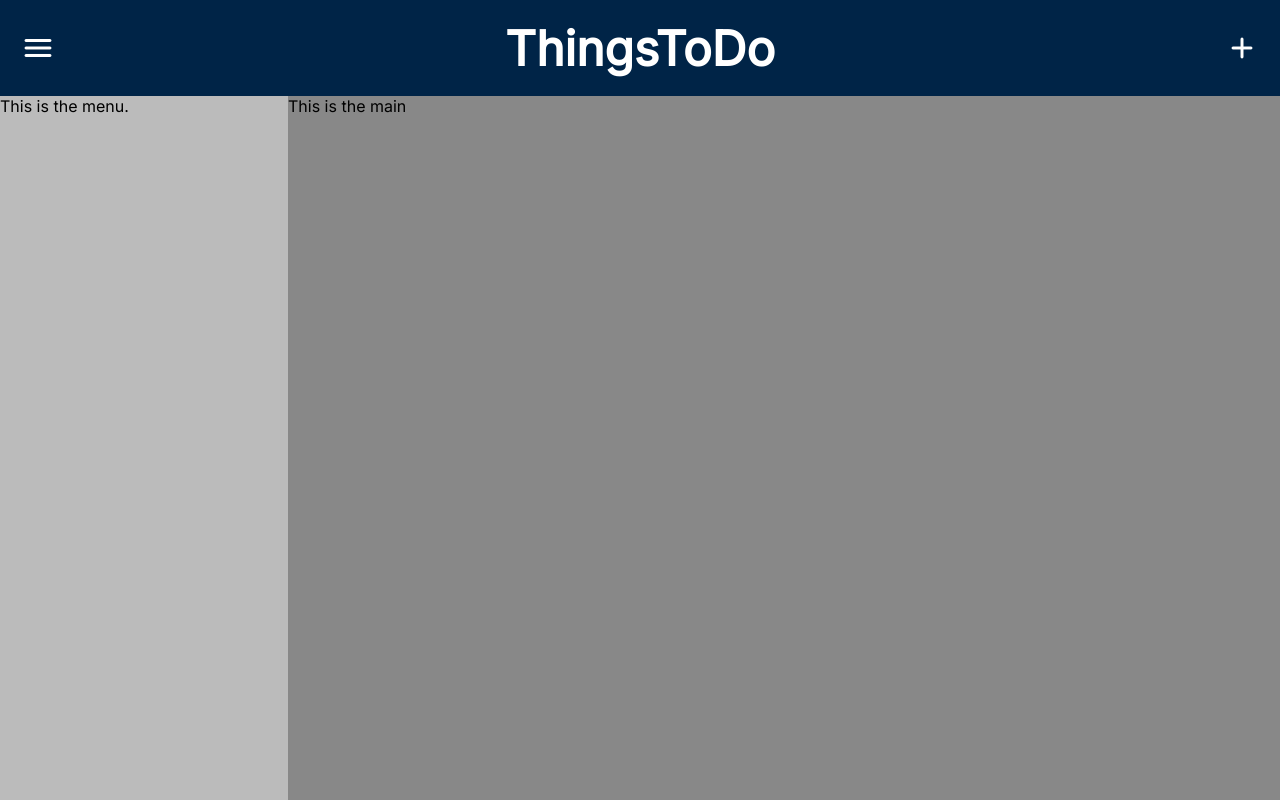
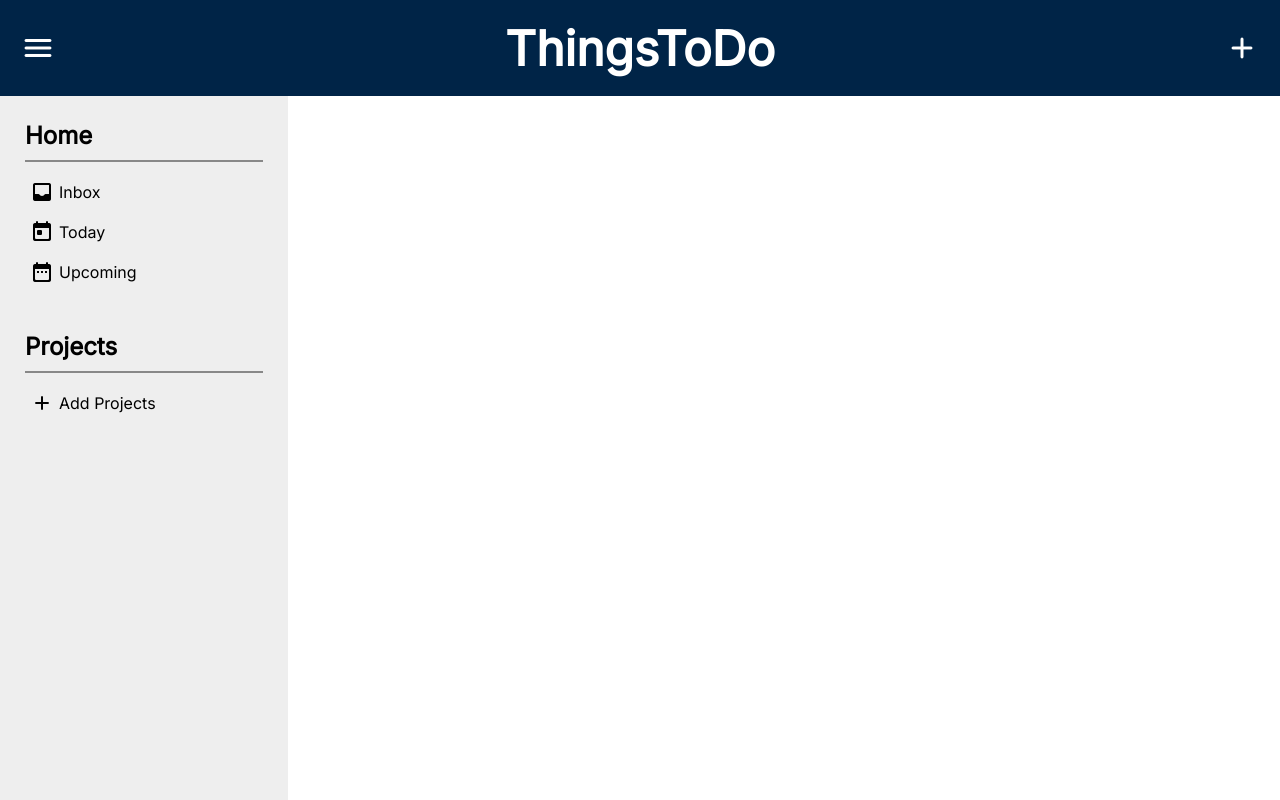
Before and after one commit to fn-2199/todo-list, a website built with webpack: page src/index.html in a window 1280 px wide. Built offline with nearby package versions, Linux system fonts and the light colour scheme.

Commit message:
Stylize sidebar navigation

```diff
--- a/src/style.css
+++ b/src/style.css
@@ -1,7 +1,9 @@
 @import url('https://fonts.googleapis.com/css2?family=Inter&display=swap');
 
 body,
-h1 {
+h1,
+h2,
+p {
     margin: 0;
     padding: 0;
 }
@@ -48,23 +50,47 @@ h1 {
     padding: 10px;
 }
 
-img {
-    height: 25px;
-    width: auto;
-}
-
 nav {
-    background-color: var(--medium-grey);
+    background-color: var(--light-grey);
     grid-row: 2/-1;
     grid-column: 1/2;
+    padding: 25px;
 }
 
 main {
-    background: var(--dark-grey);
+    background: var(--light-color);
     grid-row: 2/-1;
     grid-column: 2/-1;
 }
 
-.stretch {
+body.collapse nav {
+    transform: translateX(-100%);
+}
+
+body.collapse main {
     grid-column: 1/-1;
 }
+
+div#home h2,
+div#projects h2 {
+    padding-bottom: 10px;
+    margin-bottom: 10px;
+    border-bottom: 2px solid var(--dark-grey);
+}
+
+.tab {
+    display: flex;
+    align-items: center;
+    gap: 5px;
+    padding: 8px 5px;
+    cursor: pointer;
+}
+
+#projects {
+    margin-top: 40px;
+}
+
+.tab:hover {
+    background: var(--medium-grey);
+    border-radius: 5px;
+}
--- a/src/ui.js
+++ b/src/ui.js
@@ -1,4 +1,6 @@
 import './style.css';
+
+const CATEGORY = [{category: 'Home', subcategory: [{title: 'Inbox', icon: 'inbox'}, {title:'Today', icon: 'today'}, {title: 'Upcoming', icon: 'date_range'}]}, {category: 'Projects', subcategory: [{title: 'Add Projects', icon: 'add'}]}];
 
 export default function generateUI() {
     const header = document.createElement('header');
@@ -6,28 +8,42 @@ export default function generateUI() {
     h1.textContent = document.title;
 
     const menuImg = document.createElement('span');
-    menuImg.classList.add('material-icons-round');
-    menuImg.classList.add('md-36');
+    menuImg.classList.add('material-icons-round', 'md-36');
     menuImg.textContent = 'menu';
     menuImg.onclick = function() {
-        if (menu.hasAttribute("hidden")) {
-            menu.removeAttribute('hidden');
-            main.classList.toggle('stretch');
-        } else {
-            menu.setAttribute('hidden', '');
-            main.classList.toggle('stretch');
-        }
+        document.body.classList.toggle('collapse');
     }
 
     const addImg = document.createElement('span');
-    addImg.classList.add('material-icons-round');
-    addImg.classList.add('md-36');
+    addImg.classList.add('material-icons-round', 'md-36');
     addImg.textContent = 'add';
 
     const main = document.createElement('main');
-    main.textContent = 'This is the main'
     const menu = document.createElement('nav');
-    menu.textContent = 'This is the menu.'
+
+    CATEGORY.forEach((cat) => {
+        const catContainer = document.createElement('div');
+        catContainer.id = cat.category.toLowerCase();
+        menu.appendChild(catContainer);
+        const catName = document.createElement('h2');
+        catName.textContent = cat.category;
+        catContainer.appendChild(catName);
+
+        for (let tab of cat.subcategory) {
+            const tabKey = document.createElement('div');
+            tabKey.classList.add('tab');
+
+            const tabName = document.createElement('p');
+            tabName.textContent = tab.title;
+
+            const tabIcon = document.createElement('span');
+            tabIcon.classList.add('material-icons-round');
+            tabIcon.textContent = tab.icon;
+
+            tabKey.append(tabIcon, tabName);
+            catContainer.appendChild(tabKey);
+        }
+    })
 
     header.append(menuImg, h1, addImg);
     document.body.append(header, menu, main);
```
